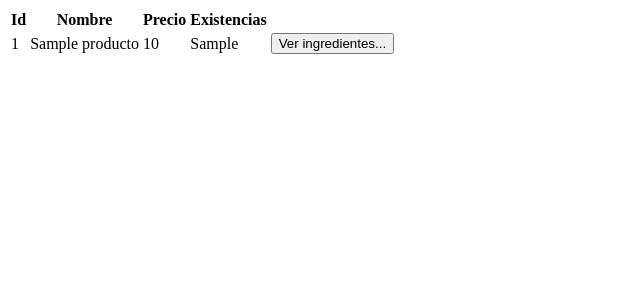
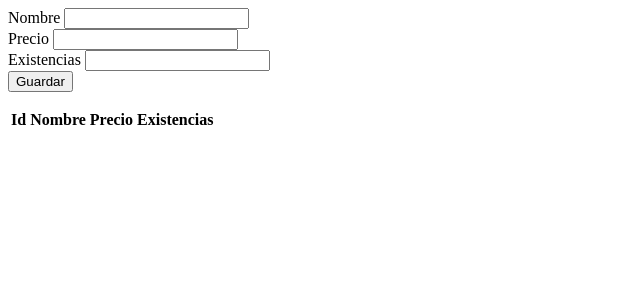
Before and after one commit to Deibycalderon777/practica1_as, a Flask app: page /productos in a window 1280 px wide. Shown: the top 300 px of the page, without its empty margins (0-640 px from the left). Run offline with Flask 3, Linux system fonts and the light colour scheme; tables that the repository leaves empty or names only in its code hold one stand-in row (values such as "Sample post"); lists and menus that the app fills with data are empty.

Commit message:
Update productos.html

```diff
--- a/templates/productos.html
+++ b/templates/productos.html
@@ -1,3 +1,20 @@
+<form id="frmProducto" method="post">
+    <div class="mb-1">
+        <label>Nombre</label>
+        <input type="text" class="form-control" id="txtNombre" name="txtNombre">
+    </div>
+    <div class="mb-1">
+        <label>Precio</label>
+        <input type="text" class="form-control" id="txtPrecio" name="txtPrecio">
+    </div>
+    <div class="mb-1">
+        <label>Existencias</label>
+        <input type="text" class="form-control" id="txtExistencias" name="txtExistencias">
+    </div>
+    <div class="mb-1 text-end">
+        <button class="btn btn-primary">Guardar</button>
+    </div>
+</form>
 <div class="table-responsive">
     <table class="table table-sm">
         <thead class="table-active">
@@ -9,16 +26,6 @@
                 <th></th>
             </tr>
         </thead>
-        <tbody>
-            {% for producto in productos %}
-            <tr>
-                <td>{{ producto.Id_Producto }}</td>
-                <td>{{ producto.Nombre_Producto }}</td>
-                <td>{{ producto.Precio }}</td>
-                <td>{{ producto.Existencias }}</td>
-                <td><button class="btn btn-info btn-ingredientes" data-id="{{ producto.Id_Producto }}">Ver ingredientes...</button></td>
-            </tr>
-            {% endfor %}
-        </tbody>
+        <tbody id="tbodyProductos"></tbody>
     </table>
 </div>
```
